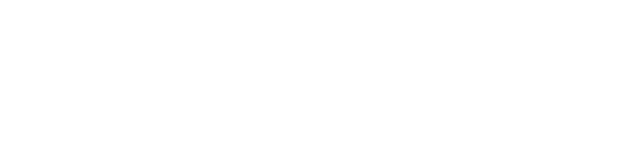
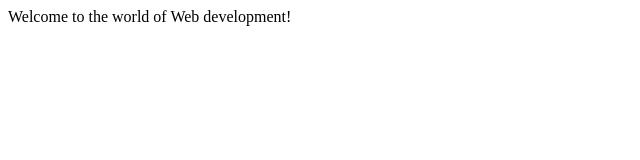
Before and after one commit to acciojob/getting-started-why-software-Sriniketh09, a website: page main.html in a window 1280 px wide. Shown: the whole page, without its empty margins (0-640 px from the left). Drawn offline with Linux system fonts and the light colour scheme.

Commit message:
created a submission

```diff
--- a/main.html
+++ b/main.html
@@ -8,7 +8,9 @@
 
 <body>
 	<!-- the entire body must be written by student -->
-
+	<div id="text">
+		Welcome to the world of Web development!
+	</div>
 
 
     <script type="text/javascript" src="./script.js">
```
Also changed, not shown: script.js (+12 -0 lines).
